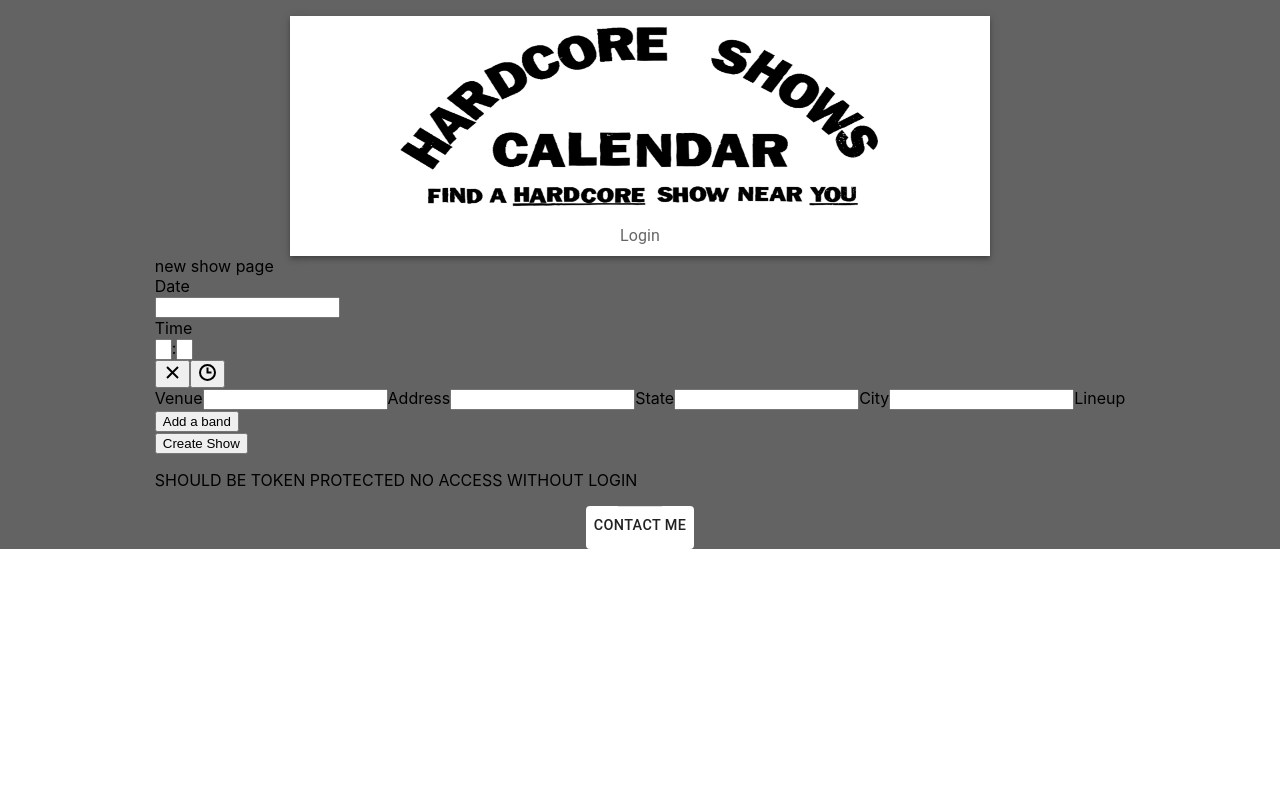
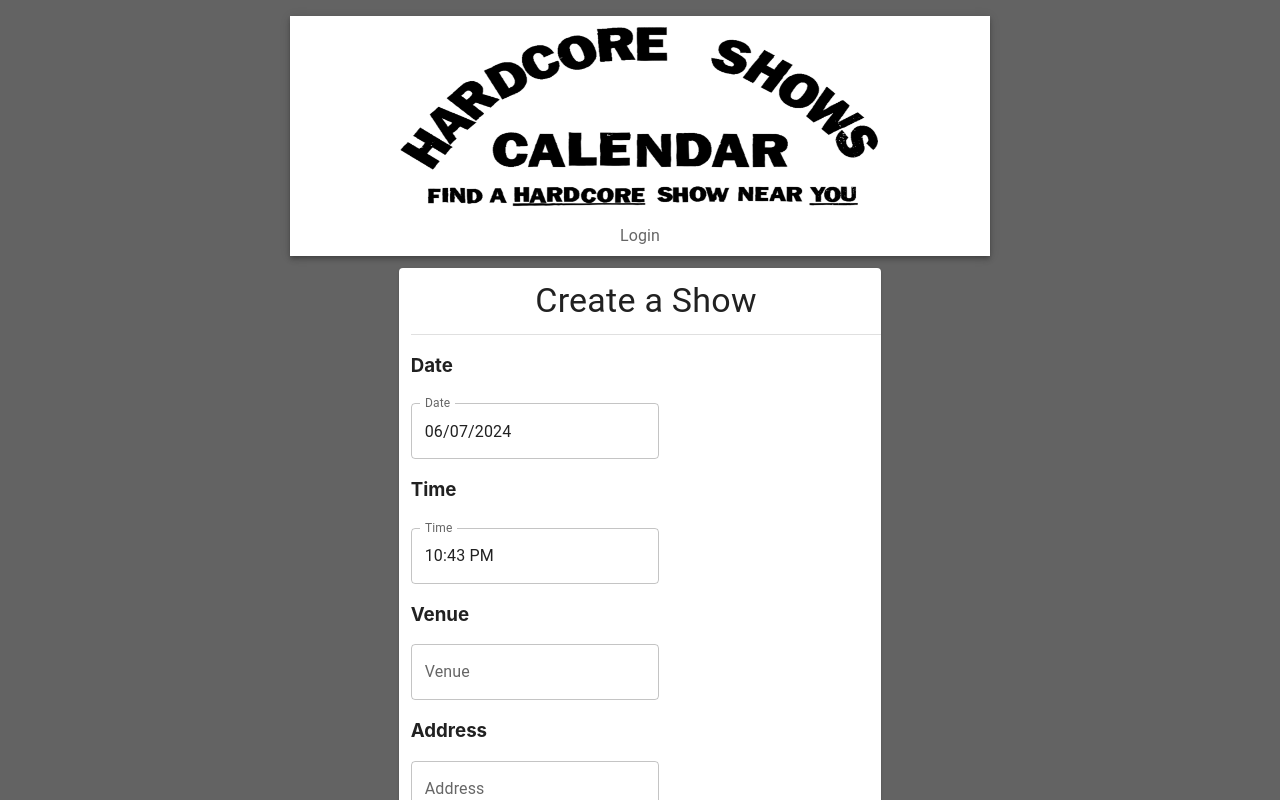
Before and after one commit to seancrim23/hc_shows_calendar, a React (Create React App) app in the folder front/hc-shows-calendar/: page /shows/new in a window 1280 px wide. Shown: the top 800 px of the page. Built offline with nearby package versions, Linux system fonts and the light colour scheme.

Commit message:
able to integrate a date and time picker with formik library need to format better and integrate with validation

```diff
--- a/front/hc-shows-calendar/package.json
+++ b/front/hc-shows-calendar/package.json
@@ -6,9 +6,12 @@
     "@emotion/react": "^11.11.4",
     "@emotion/styled": "^11.11.5",
     "@mui/material": "^5.15.19",
+    "@mui/x-date-pickers": "^7.7.1",
     "@testing-library/jest-dom": "^5.17.0",
     "@testing-library/react": "^13.4.0",
     "@testing-library/user-event": "^13.5.0",
+    "date-fns": "^3.6.0",
+    "dayjs": "^1.11.11",
     "formik": "^2.4.6",
     "react": "^18.3.1",
     "react-datepicker": "^7.2.0",
--- a/front/hc-shows-calendar/src/components/ShowForm.js
+++ b/front/hc-shows-calendar/src/components/ShowForm.js
@@ -1,17 +1,29 @@
 import React from 'react'
 import { json, redirect } from 'react-router-dom';
-import { Formik, FieldArray, Field, Form } from 'formik';
-import { DatePickerField } from './common/DatePickerField/DatePickerField';
-import { TimePickerField } from './common/TimePickerField/TimePickerField';
-import TimePicker from 'react-time-picker';
+import { Formik, FieldArray, Form } from 'formik';
+import TextField from '@mui/material/TextField';
+import Button from '@mui/material/Button';
+import { DemoContainer } from '@mui/x-date-pickers/internals/demo';
+import { AdapterDayjs } from '@mui/x-date-pickers/AdapterDayjs';
+import { LocalizationProvider } from '@mui/x-date-pickers/LocalizationProvider';
+import { DatePicker } from '@mui/x-date-pickers/DatePicker';
+import { TimePicker } from '@mui/x-date-pickers/TimePicker';
+import dayjs from 'dayjs';
+import Card from '@mui/material/Card'
+import Box from '@mui/material/Box';
+import Typography from '@mui/material/Typography';
+import Divider from '@mui/material/Divider';
 
 function ShowForm() {
     return (
-        <div>
+        <Card sx={{marginTop:1.5, marginBottom:1.5}}>
+            <Box sx={{marginLeft: 1.5, marginBottom: 1.5, marginTop:1.5}}>
+                <Typography variant='h4' sx={{textAlign:'center'}}>Create a Show</Typography>
+                <Divider sx={{marginTop:1.5, marginBottom:1.5}} />
                 <Formik
                     initialValues={{
-                    date: '',
-                    time: '',
+                        date: dayjs(),
+                        time: dayjs(),
                         venue: '',
                         address: '',
                         state: '',
@@ -23,111 +35,101 @@ function ShowForm() {
                     }} >
                     {props => (
                         <Form onSubmit={props.handleSubmit}>
-                        <label htmlFor="date">Date</label>
-                        <DatePickerField
+                            <h3>Date</h3>
+                            <LocalizationProvider dateAdapter={AdapterDayjs}>
+                                <DemoContainer components={['DatePicker']}>
+                                    <DatePicker
                                         id="date"
                                         name="date"
+                                        label="Date"
+                                        value={props.values.date}
+                                        onChange={(value) => props.setFieldValue("date", value, true)}
+                                    />
+                                </DemoContainer>
+                            </LocalizationProvider>
+
+                            <h3>Time</h3>
+                            <LocalizationProvider dateAdapter={AdapterDayjs}>
+                                <DemoContainer components={['TimePicker']}>
+                                    <TimePicker
+                                        id="time"
+                                        name="time"
+                                        label="Time"
+                                        value={props.values.time}
+                                        onChange={(value) => props.setFieldValue("time", value, true)}
+                                    />
+                                </DemoContainer>
+                            </LocalizationProvider>
+
+                            <h3>Venue</h3>
+                            <TextField
+                                id="venue"
+                                name="venue"
+                                label="Venue"
+                                value={props.values.venue}
+                                onChange={props.handleChange}
                             />
 
-                        <label htmlFor="time">Time</label>
-                        {/*<Field name="time">
-                            {({ field }) => {
-                                return (
-                                    <TimePicker
-                                        ampm={false}
-                                        format="HH:mm"
-                                        slotProps={{
-                                            textField: {
-                                                label: "Showtime", size: "small", fullWidth: true,
-                                            },
-                                        }}
-                                        {...field}
-                                        onChange={(value) => console.log(value)}
-                                    />
-                                )
-                            }}
-                        </Field>*/}
-                        <Field
-                            component={TimePicker}
-                            name="time"
-                            label="Time"
-                            ampm={false}
-                            openTo="hours"
-                            views={['hours', 'minutes', 'seconds']}
-                            format="HH:mm"
+                            <h3>Address</h3>
+                            <TextField
+                                id="address"
+                                name="address"
+                                label="Address"
+                                value={props.values.address}
+                                onChange={props.handleChange}
                             />
 
-                        <label htmlFor="venue">Venue</label>
-                        <input
-                            id="venue"
-                            name="venue"
+                            <h3>State</h3>
+                            <TextField
+                                id="state"
+                                name="state"
+                                label="State"
+                                value={props.values.state}
                                 onChange={props.handleChange}
-                            value={props.values.venue}
                             />
 
-                        <label htmlFor="address">Address</label>
-                        <input
-                            id="address"
-                            name="address"
+                            <h3>City</h3>
+                            <TextField
+                                id="city"
+                                name="city"
+                                label="City"
+                                value={props.values.city}
                                 onChange={props.handleChange}
-                            value={props.values.address}
                             />
 
-                        <label htmlFor="state">State</label>
-                        <input
-                            id="state"
-                            name="state"
-                            onChange={props.handleChange}
-                            value={props.values.state}
-                        />
-
-                        <label htmlFor="city">City</label>
-                        <input
-                            id="city"
-                            name="city"
-                            onChange={props.handleChange}
-                            value={props.values.city}
-                        />
-
-                        <label htmlFor="lineup">Lineup</label>
+                            <h3>Lineup</h3>
                             <FieldArray
                                 id="lineup"
                                 name="lineup"
                                 render={arrayHelpers => (
                                     <div>
-                                    {props.values.lineup && props.values.lineup.length > 0 ? (
-                                        props.values.lineup.map((band, index) => (
+                                        {props.values.lineup.map((band, index) => (
                                             <div key={index}>
-                                                <Field name={`lineup.${index}`} />
-                                                <button
+                                                <TextField sx={{marginBottom:1}} name={`lineup.${index}`} value={band} onChange={props.handleChange} />
+                                                <Button
+                                                    sx={{marginLeft:1}}
                                                     type="button"
+                                                    color="secondary"
+                                                    variant="outlined"
                                                     onClick={() => arrayHelpers.remove(index)}
                                                 >
-                                                    -
-                                                </button>
-                                                <button
-                                                    type="button"
-                                                    onClick={() => arrayHelpers.insert(index, '')}
-                                                >
-                                                    +
-                                                </button>
+                                                    X
+                                                </Button>
                                             </div>
-                                        ))
-                                    ) : (
-                                        <button type="button" onClick={() => arrayHelpers.push('')}>
+                                        ))}
+                                        <Button type="button" variant="outlined" onClick={() => arrayHelpers.push('')}>
                                             Add a band
-                                        </button>
-                                    )}
+                                        </Button>
                                     </div>
                                 )}
                             />
-
-
-                        <button type="submit">Create Show</button>
+                            <Divider sx={{marginTop:1.5, marginBottom:1.5}} />
+                            <Button type="submit" color="primary" variant="contained">Create Show</Button>
                         </Form>
                     )}
                 </Formik>
-        </div >
+            </Box>
+        </Card >
     );
     /*const formik = useFormik({
         initialValues: {
--- a/front/hc-shows-calendar/src/components/common/DatePickerField/DatePickerField.js
+++ b/front/hc-shows-calendar/src/components/common/DatePickerField/DatePickerField.js
@@ -1,6 +1,8 @@
 import React from "react";
 import { useField, useFormikContext } from 'formik';
 import DatePicker from "react-datepicker";
+import "react-datepicker/dist/react-datepicker.css";
+
 
 export const DatePickerField = ({ ...props }) => {
     const { setFieldValue } = useFormikContext();
--- a/front/hc-shows-calendar/src/pages/NewShow.js
+++ b/front/hc-shows-calendar/src/pages/NewShow.js
@@ -3,7 +3,6 @@ import ShowForm from "../components/ShowForm";
 function NewShowPage() {
     return (
         <div>
-            new show page
             <ShowForm />
             <p>SHOULD BE TOKEN PROTECTED NO ACCESS WITHOUT LOGIN</p>
         </div>
```
Also changed, not shown: 1 other file (tests, documents, lock files or other folders). Lines whose indentation alone changed are shown as unchanged.
